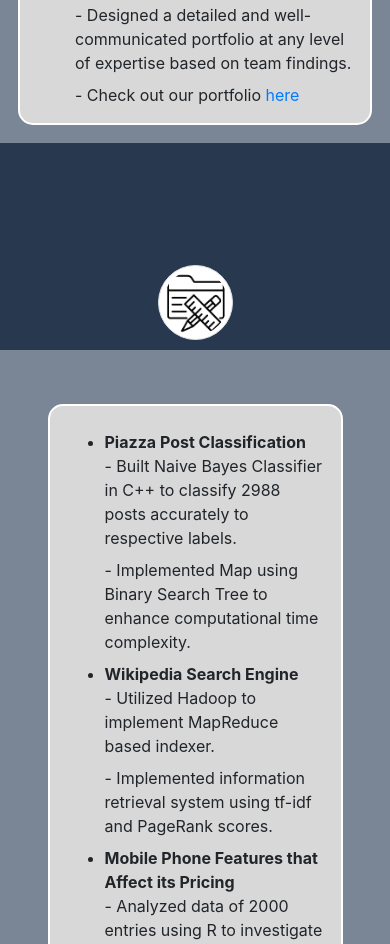
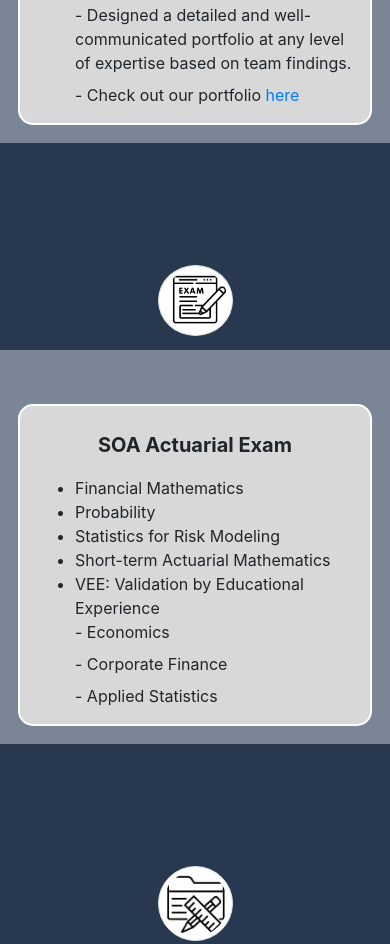
Before and after one commit to alstonooi/alstonooi.github.io, a plain HTML site: page index.html in a window 390 px wide. Shown: the part 3678-4622 px from the top of the page. Drawn offline with nearby package versions, Linux system fonts and the light colour scheme.

Commit message:
add act exam

```diff
--- a/index.html
+++ b/index.html
@@ -81,6 +81,9 @@
         </li>
         <li class="nav-item">
           <a class="nav-link" href="#Awards_Certificates">Awards & Certificates</a>
+        </li>
+        <li class="nav-item">
+          <a class="nav-link" href="#Exams">Actuarial Exams</a>
         </li>
         <li class="nav-item">
           <a class="nav-link" href="#Projects">Projects</a>
@@ -250,6 +253,36 @@
   </div>
 </div>
 
+<div class="section" id="Exams">
+  <div class="container-fluid no-padding content">
+    <div class="row header justify-content-md-center mx-auto">
+      <div class="col-8 col-sm-8 col-md-10 col-lg-10 justify-content-md-center mx-auto">
+        <div class="row justify-content-md-center mx-auto">
+          <div class="col-6 col-sm-6 col-md-4 col-lg-2 justify-content-md-center mx-auto icon">
+            <img src="exam.png" alt="icon_pic" class="img-responsive img-thumbnail rounded-circle">
+          </div>
+        </div>
+      </div>
+    </div>
+    <div class="row bodyy bodypad">
+      <div class="col-lg-10 mx-auto content_text_soa">
+        <br>
+        <p class="text-center languages"><strong>SOA Actuarial Exam</strong>
+        <ul>
+          <li>Financial Mathematics</li>
+          <li>Probability </li>
+          <li>Statistics for Risk Modeling</li>
+          <li>Short-term Actuarial Mathematics</li>
+          <li>VEE: Validation by Educational Experience</li>
+            <dd>- Economics</dd>
+            <dd>- Corporate Finance</dd>
+            <dd>- Applied Statistics</dd>
+        </ul>
+      </div>
+    </div>
+  </div>
+</div>
+
 <div class="section" id="Projects">
   <div class="container-fluid no-padding content">
     <div class="row header justify-content-md-center mx-auto">
```
Also changed, not shown: exam.png (added).
